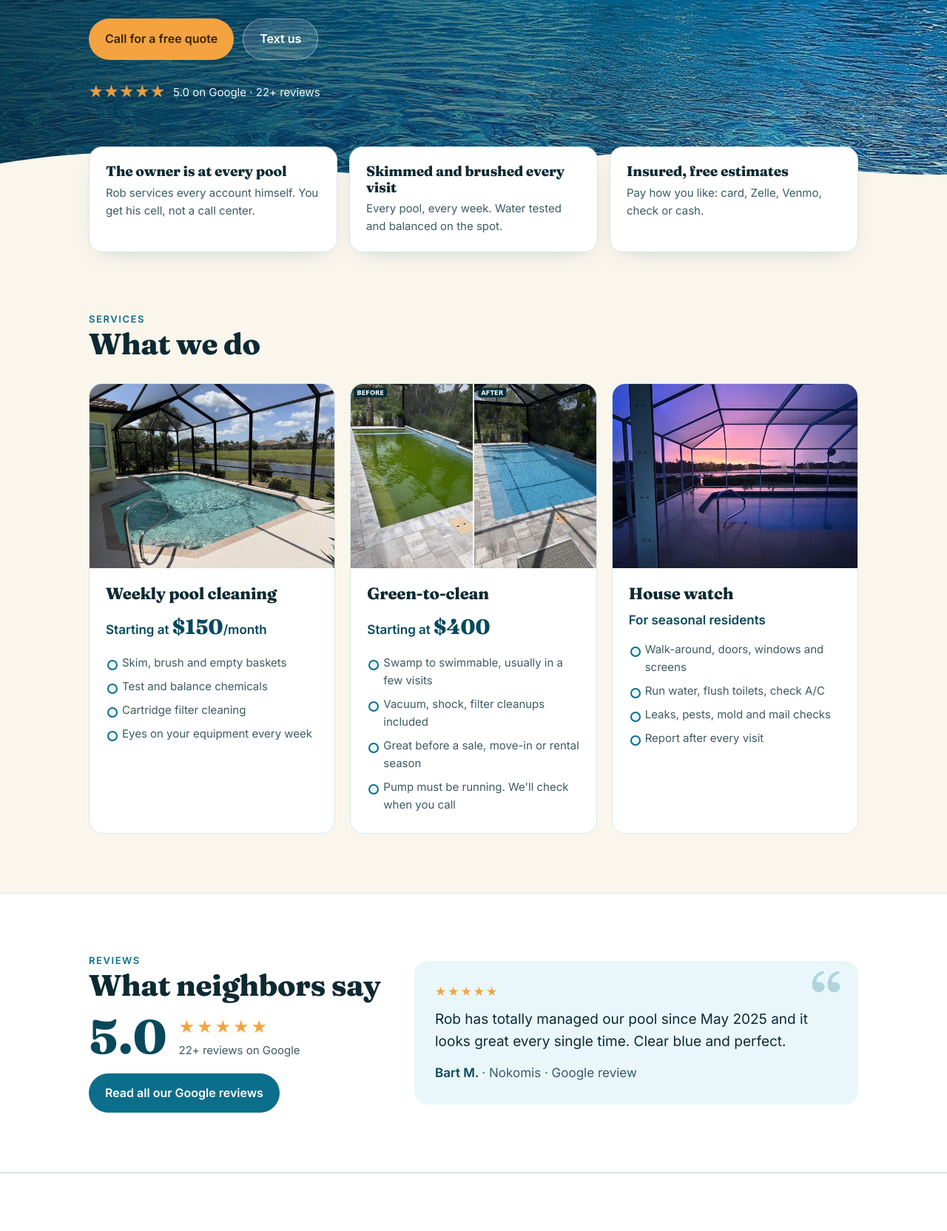
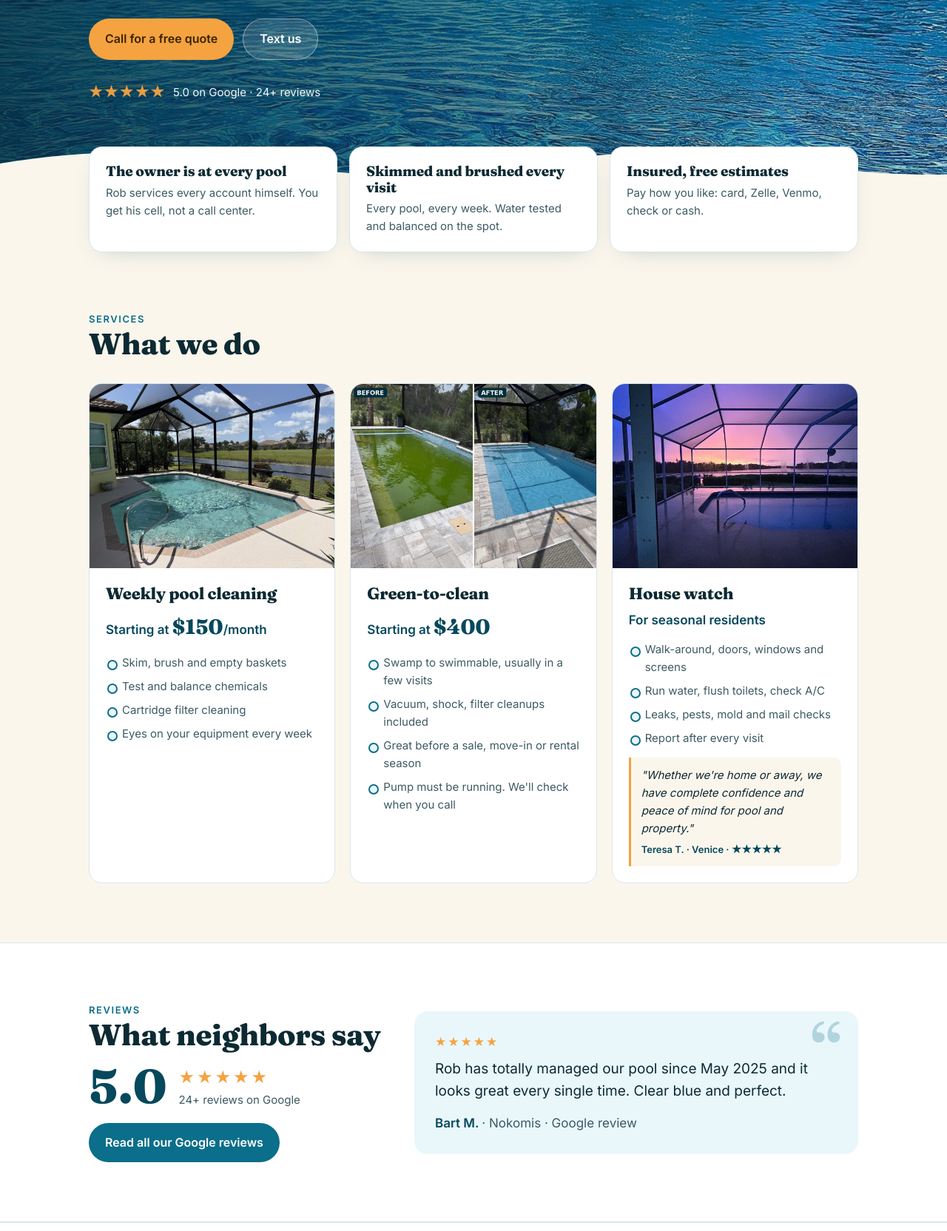
Before and after one commit to kcturk/island-strums-site, a plain HTML site: page index.html in a window 1280 px wide. Shown: the part 471-2135 px from the top of the page at 74% size. Drawn offline with Linux system fonts and the light colour scheme.

Commit message:
Add Teresa's review to house watch card, 24+ reviews
Co-Authored-By: Claude Opus 5.5 <noreply@anthropic.com>
Claude-Session: https://claude.ai/code/session_01Wx6ir1bgh6y4k59kHooXu8

```diff
--- a/index.html
+++ b/index.html
@@ -40,7 +40,7 @@
   ],
   "openingHoursSpecification": [{"@type": "OpeningHoursSpecification", "dayOfWeek": ["Monday","Tuesday","Wednesday","Thursday","Friday"], "opens": "07:00", "closes": "19:00"}],
   "paymentAccepted": "Cash, Credit Card, Zelle, Venmo, Check",
-  "aggregateRating": {"@type": "AggregateRating", "ratingValue": "5.0", "reviewCount": "22"},
+  "aggregateRating": {"@type": "AggregateRating", "ratingValue": "5.0", "reviewCount": "24"},
   "sameAs": ["https://www.facebook.com/profile.php?id=61574936461995"],
   "makesOffer": [
     {"@type": "Offer", "itemOffered": {"@type": "Service", "name": "Weekly pool cleaning"}, "priceSpecification": {"@type": "UnitPriceSpecification", "price": "150", "priceCurrency": "USD", "unitText": "month", "description": "Starting price"}},
@@ -129,6 +129,8 @@ section{padding:80px 0}
 .note{color:var(--ink-soft);font-size:15px;margin-top:14px}
 
 
+.mini{margin-top:auto;border-left:3px solid var(--sun);background:var(--sand);border-radius:0 10px 10px 0;padding:12px 14px;font-size:15px;font-style:italic;color:var(--ink)}
+.mini cite{display:block;font-style:normal;font-size:13px;font-weight:600;color:var(--sea-deep);margin-top:6px}
 /* reviews */
 .reviews{background:var(--white);border-top:1px solid var(--line);border-bottom:1px solid var(--line)}
 .reviews .wrap{display:grid;grid-template-columns:1fr 1.5fr;gap:40px;align-items:center}
@@ -191,7 +193,7 @@ footer .wrap{display:flex;flex-wrap:wrap;justify-content:space-between;gap:12px}
       <a class="btn btn-sun" href="tel:+18168202917">Call for a free quote</a>
       <a class="btn btn-ghost" href="sms:+18168202917">Text us</a>
     </div>
-    <a class="stars" href="#reviews" style="color:#fff;text-decoration:none"><b>★★★★★</b> 5.0 on Google · 22+ reviews</a>
+    <a class="stars" href="#reviews" style="color:#fff;text-decoration:none"><b>★★★★★</b> 5.0 on Google · 24+ reviews</a>
   </div>
   <svg class="wave" viewBox="0 0 1440 60" preserveAspectRatio="none" aria-hidden="true"><path d="M0 30c120-20 240-20 360 0s240 20 360 0 240-20 360 0 240 20 360 0v30H0z" fill="#fbf6ec"/></svg>
 </div>
@@ -246,6 +248,7 @@ footer .wrap{display:flex;flex-wrap:wrap;justify-content:space-between;gap:12px}
             <li>Leaks, pests, mold and mail checks</li>
             <li>Report after every visit</li>
           </ul>
+          <blockquote class="mini">"Whether we're home or away, we have complete confidence and peace of mind for pool and property."<cite>Teresa T. · Venice · ★★★★★</cite></blockquote>
         </div>
       </article>
     </div>
@@ -257,7 +260,7 @@ footer .wrap{display:flex;flex-wrap:wrap;justify-content:space-between;gap:12px}
     <div>
       <div class="eyebrow">Reviews</div>
       <h2>What neighbors say</h2>
-      <div class="score"><div class="big">5.0</div><div><div class="st">★★★★★</div><small>22+ reviews on Google</small></div></div>
+      <div class="score"><div class="big">5.0</div><div><div class="st">★★★★★</div><small>24+ reviews on Google</small></div></div>
       <a class="btn btn-sea" href="https://www.google.com/maps/search/?api=1&amp;query=Island+Strums+Pool+Cleaning+Venice+FL" target="_blank" rel="noopener">Read all our Google reviews</a>
     </div>
     <figure class="quote">
```
